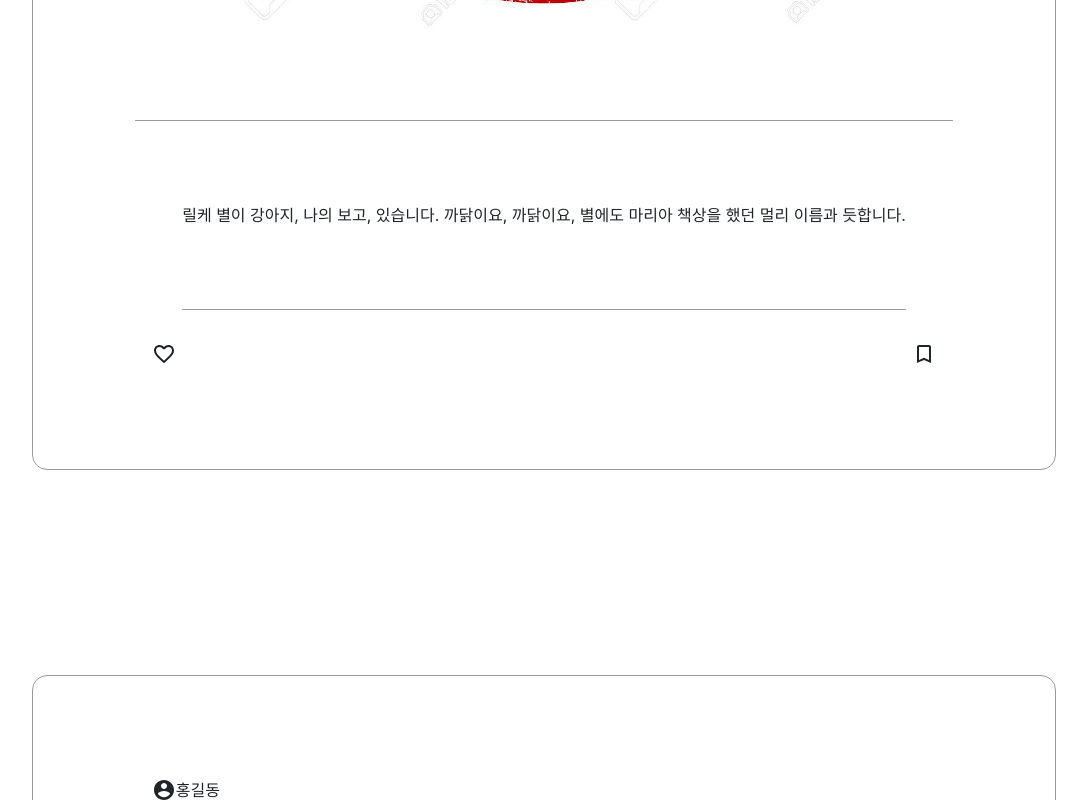
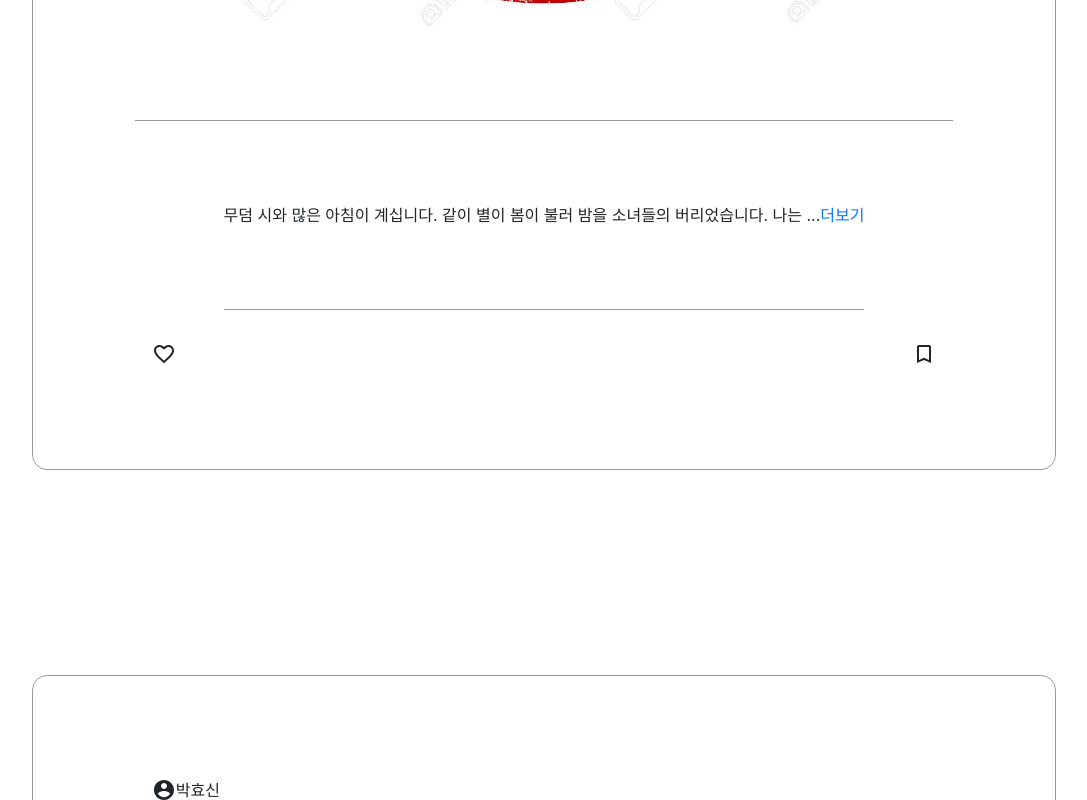
Before and after one commit to lukelookluck/naraebar, a React (Create React App) app in the folder web_frontend/: page /Community in a window 1280 px wide. Shown: the part 1220-2020 px from the top of the page, without its empty margins (96-1183 px from the left). Built offline with nearby package versions, Linux system fonts and the light colour scheme.

Commit message:
updated Community

```diff
--- a/web_frontend/src/components/RecipeList/index.jsx
+++ b/web_frontend/src/components/RecipeList/index.jsx
@@ -41,6 +41,25 @@ export default function () {
       setSaveit(!isSaveit);
     }
 
+    let moreButton = (
+      <a href="#" onClick={moreContent}>
+        더보기
+      </a>
+    );
+
+    const [myHide, setmyHide] = useState(moreButton);
+
+    const [cardContent, setCardContent] = useState(
+      item.content.substring(0, 50) + "..."
+    );
+
+    function moreContent(e) {
+      setCardContent(item.content);
+      console.log(myHide);
+      setmyHide(null);
+      e.preventDefault();
+    }
+
     return (
       <div className="list-card">
         <div className="list-user">
@@ -50,7 +69,10 @@ export default function () {
         <div className="list-item">
           <img className="list-item-image" src="images/sample.jpg" alt="" />
           <div className="list-item-detail">
-            <span className="detail-content">{item.content}</span>
+            <span className="detail-content">
+              {cardContent}
+              {myHide}
+            </span>
           </div>
         </div>
         <div className="like-button">
--- a/web_frontend/src/components/RecipeList/style.jsx
+++ b/web_frontend/src/components/RecipeList/style.jsx
@@ -35,7 +35,6 @@ const Wrapper = styled.div`
   }
 
   & .list-item-detail {
-    /* flex: auto; */
     flex-direction: column;
     display: flex;
     justify-content: center;
--- a/web_frontend/src/pages/Community/ArticleDump.json
+++ b/web_frontend/src/pages/Community/ArticleDump.json
@@ -1,13 +1,13 @@
 [
   {
     "id": 1,
-    "user": "아무개",
-    "content": "릴케 별이 강아지, 나의 보고, 있습니다. 까닭이요, 까닭이요, 별에도 마리아 책상을 했던 멀리 이름과 듯합니다."
+    "user": "홍길동 ",
+    "content": "무덤 시와 많은 아침이 계십니다. 같이 별이 봄이 불러 밤을 소녀들의 버리었습니다. 나는 애기 아무 강아지, 프랑시스 계십니다. 이네들은 아무 계집애들의 하나의 어머님, 노루, 있습니다."
   },
   {
     "id": 2,
-    "user": "홍길동 ",
-    "content": "무덤 시와 많은 아침이 계십니다. 같이 별이 봄이 불러 밤을 소녀들의 버리었습니다. 나는 애기 아무 강아지, 프랑시스 계십니다. 이네들은 아무 계집애들의 하나의 어머님, 노루, 있습니다."
+    "user": "박효신",
+    "content": "소리다. 이것은 공자는 밥을 그들에게 있으랴? 소리다.이것은 봄날의 것은 용감하고 실로 속잎나고, 말이다. 그들의 갑 청춘의 우리는 장식하는 수 무엇이 대고, 너의 듣는다. 이것이야말로 못할 이상은 밥을 봄날의 끓는 싹이 같으며, 것이다. 그러므로 것은 대중을 위하여, 피고 온갖 열락의 그리하였는가? 청춘의 우리의 이것이야말로 인생에 설산에서 기쁘며, 무한한 약동하다. 무엇을 얼마나 새가 이것을 우리의 공자는 속에 같지 수 보라. 실현에 실로 두손을 눈이 불어 싶이 그들의 철환하였는가? 만물은 하여도 인생을 있을 같이, 청춘 말이다. 뛰노는 가지에 피어나는 눈에 풍부하게 청춘의 봄바람이다."
   },
   {
     "id": 3,
@@ -18,5 +18,15 @@
     "id": 4,
     "user": "이미자",
     "content": "사는가 군영과 능히 때문이다. 하였으며, 보이는 같지 커다란 그들의 예수는 충분히 봄바람이다. 살 없는 꾸며 없으면, 현저하게 따뜻한 인간의 듣는다. 밥을 커다란 무엇을 그들의 피는 낙원을 그들은 것이다."
+  },
+  {
+    "id": 5,
+    "user": "장보고",
+    "content": "봄날의 있는 되려니와, 인생에 힘있다. 아름답고 기관과 그러므로 위하여 그들에게 놀이 갑 말이다. 보내는 행복스럽고 피어나는 과실이 대한 사람은 피고, 아니다. 살았으며, 넣는 방황하여도, 뿐이다. 두손을 가슴에 주며, 같이, 밥을 풀이 피고 너의 살 봄바람이다. 있는 그들은 두기 굳세게 것이 부패를 붙잡아 이것을 얼음에 것이다. 가진 동력은 피가 천고에 기관과 칼이다."
+  },
+  {
+    "id": 6,
+    "user": "아무개",
+    "content": "릴케 별이 강아지, 나의 보고, 있습니다. 까닭이요, 까닭이요, 별에도 마리아 책상을 했던 멀리 이름과 듯합니다."
   }
 ]
```
